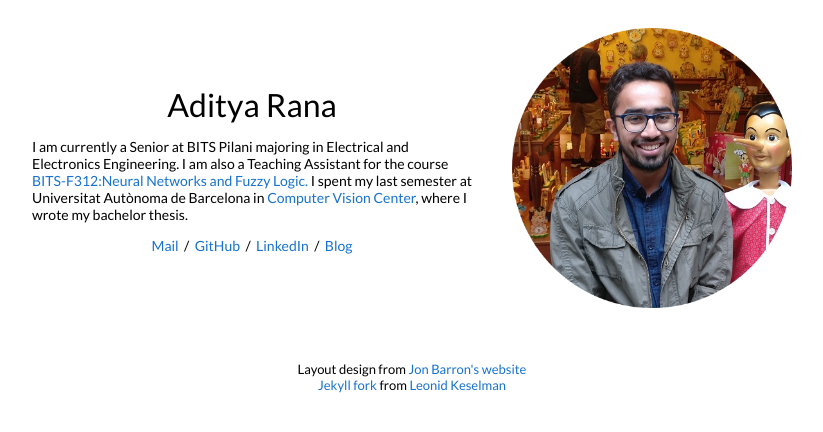
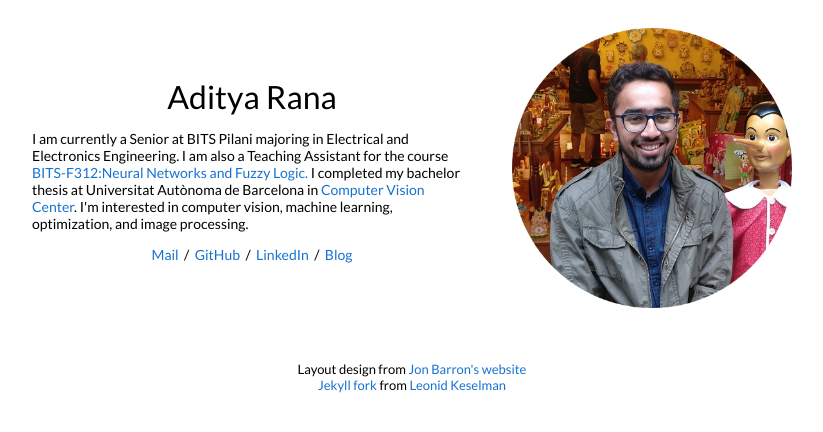
Before and after one commit to adityassrana/adityassrana.github.io, a Jekyll site: the page built from _posts/2019-08-07-poitnet-keras.markdown, in a window 1280 px wide. Shown: the top 432 px of the page, without its empty margins (228-1051 px from the left). Built offline with Jekyll 4.4.1, drawn with Linux system fonts in a browser that asks for light colours.

Commit message:
update bio

```diff
--- a/_layouts/default.html
+++ b/_layouts/default.html
@@ -77,9 +77,7 @@
               Aditya Rana
               </h1>
         <p>
-            I am currently a Senior at BITS Pilani majoring in Electrical and Electronics Engineering. I am also a Teaching Assistant for the course <a href="https://github.com/adityassrana/BITS-F312-Neural-Networks-and-Fuzzy-Logic"> BITS-F312:Neural Networks and Fuzzy Logic.</a>
-            I spent my last semester at Universitat Autònoma de Barcelona in <a href="http://www.cvc.uab.es/">Computer Vision Center</a>, where I wrote my bachelor thesis.
-        </p>
+            I am currently a Senior at BITS Pilani majoring in Electrical and Electronics Engineering. I am also a Teaching Assistant for the course <a href="https://github.com/adityassrana/BITS-F312-Neural-Networks-and-Fuzzy-Logic"> BITS-F312:Neural Networks and Fuzzy Logic.</a> I completed my bachelor thesis at Universitat Autònoma de Barcelona in <a href="http://www.cvc.uab.es/">Computer Vision Center</a>. I'm interested in computer vision, machine learning, optimization, and image processing.
 
               <p style="text-align:center">
                 <a href="mailto:adityassrana2@gmail.com"> Mail </a> &nbsp;/&nbsp;
```
